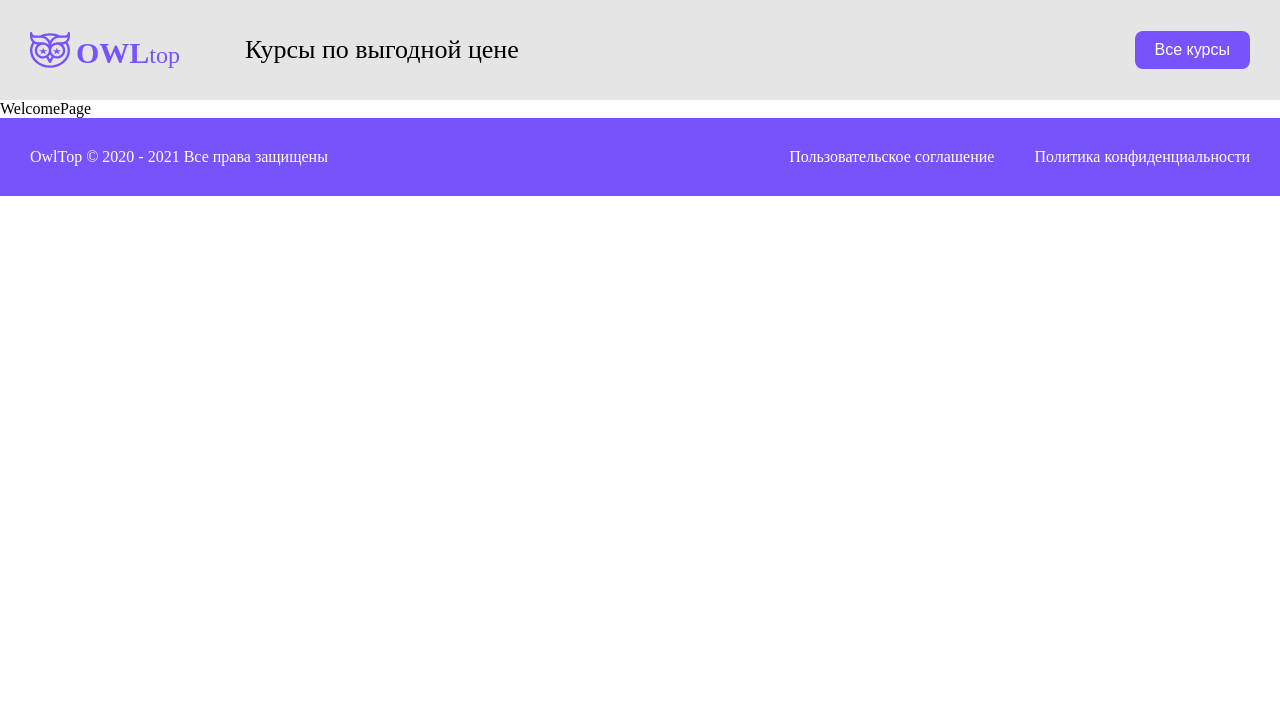
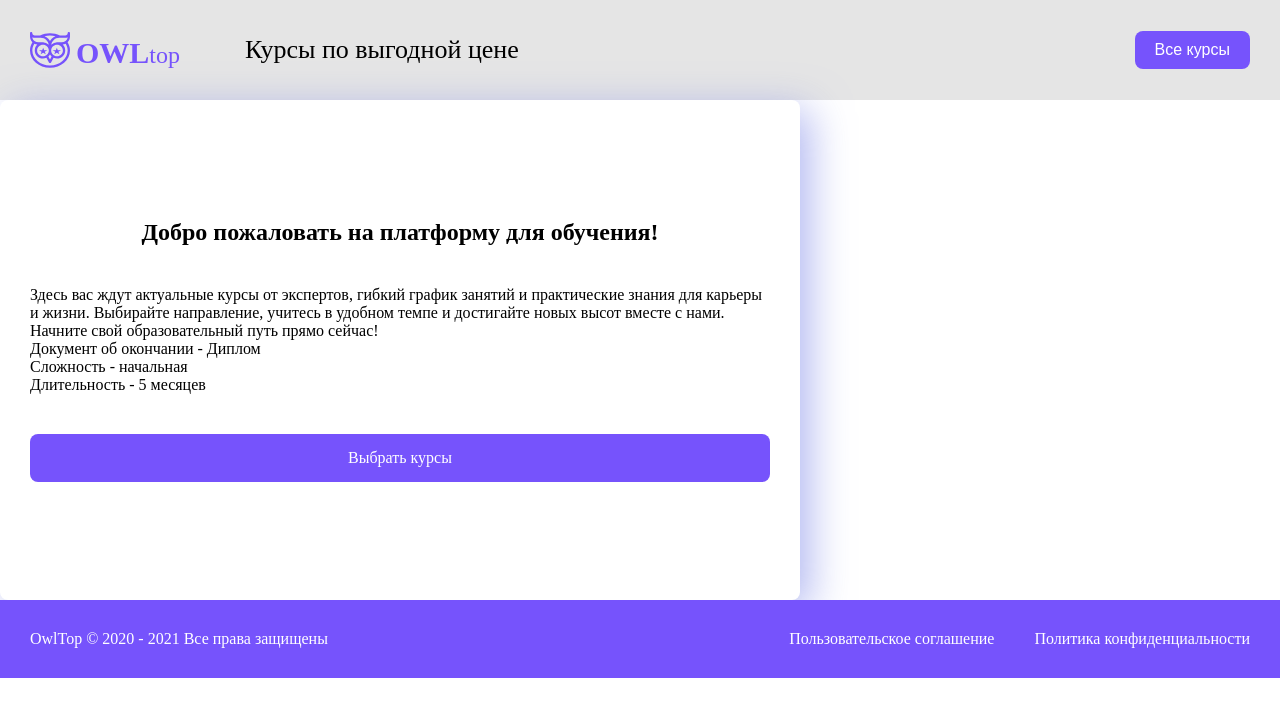
Before and after one commit to KirillPrushak/test-project, a React (Create React App) app: page / in a window 1280 px wide. Shown: the top 716 px of the page. Built offline with nearby package versions, Linux system fonts and the light colour scheme.

Commit message:
feat: add a welcome window

```diff
--- /dev/null
+++ b/src/pages/welcome/index.scss
@@ -0,0 +1,28 @@
+.welcom {
+  width: 800px;
+  height: 500px;
+  border-radius: 8px;
+  box-shadow: 10px 10px 40px rgba(127, 137, 231, 0.6);
+  background-color: #ffffff;
+  display: flex;
+  flex-direction: column;
+  align-items: center;
+  justify-content: center;
+
+  .container {
+    display: flex;
+    flex-direction: column;
+    padding: 30px;
+    gap: 40px;
+
+    .platform {
+      display: flex;
+      align-items: center;
+      justify-content: center;
+      gap: 20px;
+    }
+
+    .description {
+    }
+  }
+}
--- a/src/pages/welcome/index.tsx
+++ b/src/pages/welcome/index.tsx
@@ -1,5 +1,30 @@
+import ButtonCourses from "../../shared/components/buttons/buttonCourses";
+import "./index.scss";
+
 function WelcomePage() {
-  return <div>WelcomePage</div>;
+  return (
+    <div className="welcom">
+      <div className="container">
+        <div className="platform">
+          <h2>Добро пожаловать на платформу для обучения!</h2>
+        </div>
+        <div className="description">
+          <p>
+            Здесь вас ждут актуальные курсы от экспертов, гибкий график занятий
+            и практические знания для карьеры и жизни. Выбирайте направление,
+            учитесь в удобном темпе и достигайте новых высот вместе с нами.
+            Начните свой образовательный путь прямо сейчас!
+          </p>
+          <div>
+            <p>Документ об окончании - Диплом</p>
+            <p>Сложность - начальная</p>
+            <p>Длительность - 5 месяцев</p>
+          </div>
+        </div>
+        <ButtonCourses />
+      </div>
+    </div>
+  );
 }
 
 export default WelcomePage;
```
